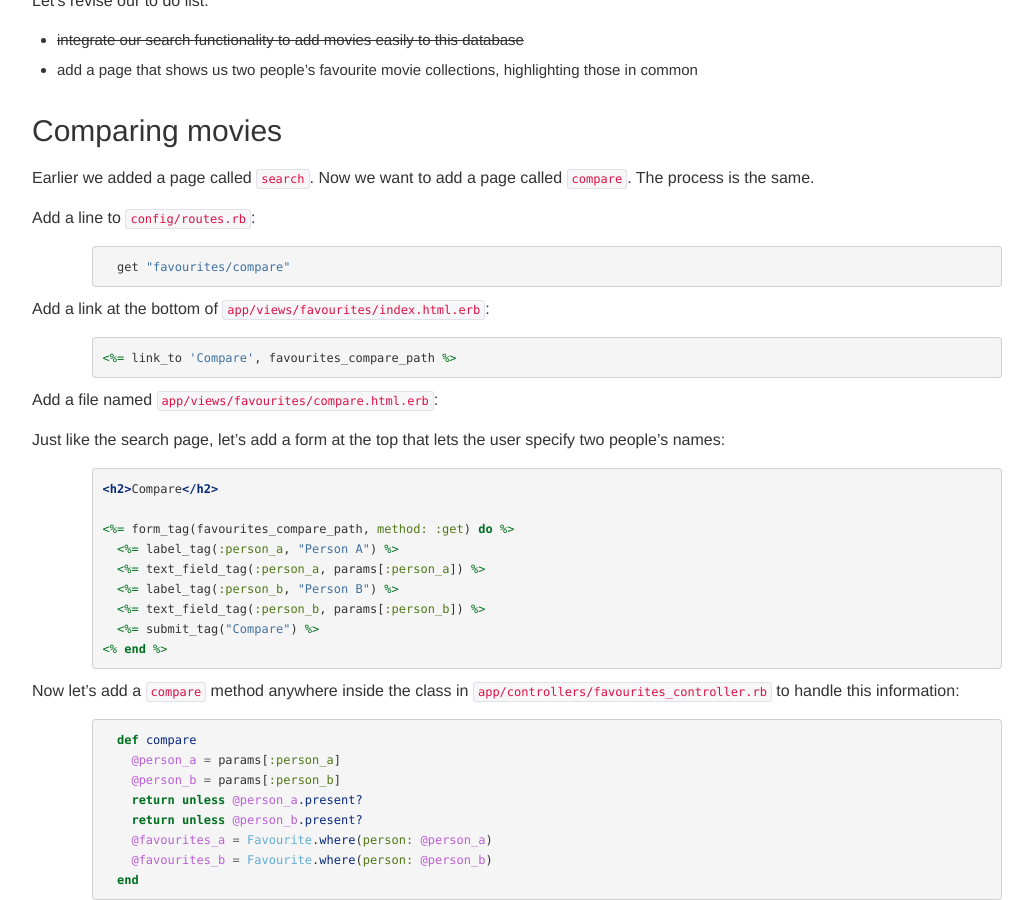
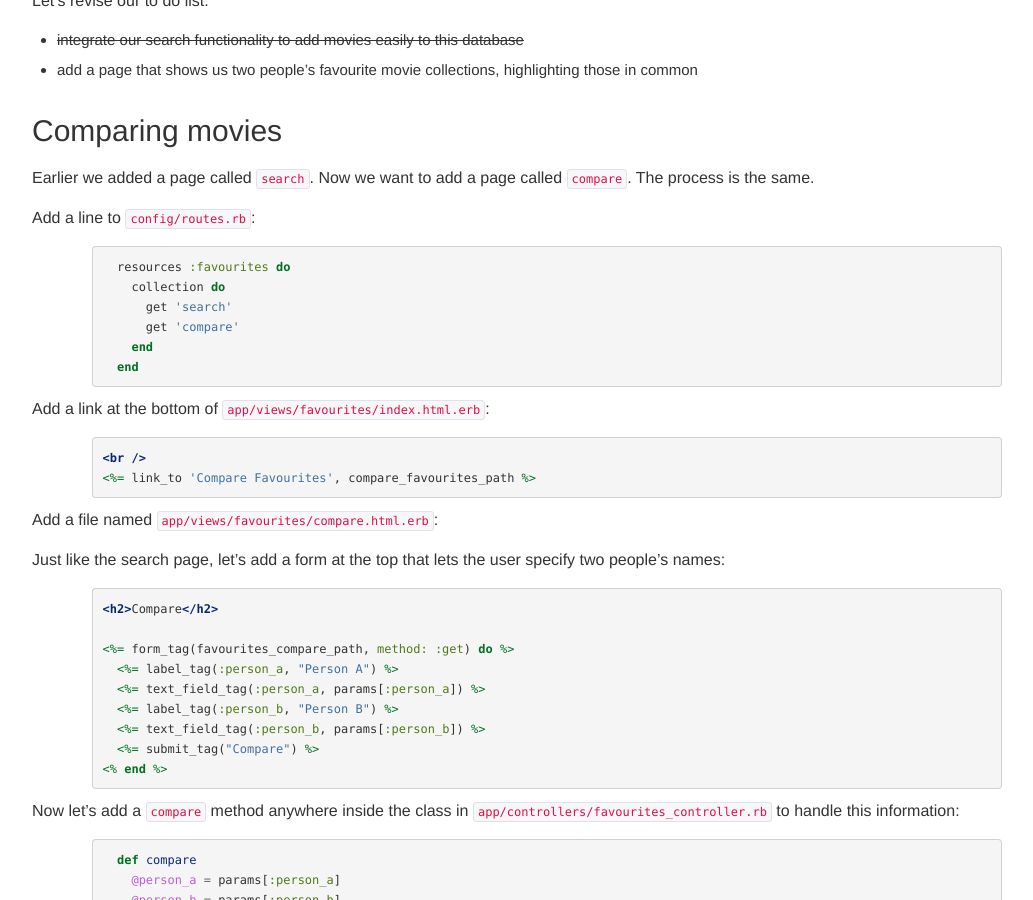
Before and after one commit to tracymu/api-tutorial, a Jekyll site: the page built from _posts/2017-02-21-compare-favourite-songs.md, in a window 1280 px wide and 900 px high, scrolled down 4843 px. Shown: the whole window, without its empty margins (53-1086 px from the left). Built offline with Jekyll 4.4.1, drawn with Linux system fonts in a browser that asks for light colours; nearby versions of some CDN libraries.

Commit message:
Use collection route for favourites/search

````diff
--- a/_posts/2017-02-21-compare-favourite-songs.md
+++ b/_posts/2017-02-21-compare-favourite-songs.md
@@ -173,13 +173,19 @@ Earlier we added a page called `search`. Now we want to add a page called `compa
 Add a line to `config/routes.rb`:
 
 ```ruby
-  get "favourites/compare"
+  resources :favourites do
+    collection do
+      get 'search'
+      get 'compare'
+    end
+  end
 ```
 
 Add a link at the bottom of `app/views/favourites/index.html.erb`:
 
 ```erb
-<%= link_to 'Compare', favourites_compare_path %>
+<br />
+<%= link_to 'Compare Favourites', compare_favourites_path %>
 ```
 
 Add a file named `app/views/favourites/compare.html.erb`:
````
